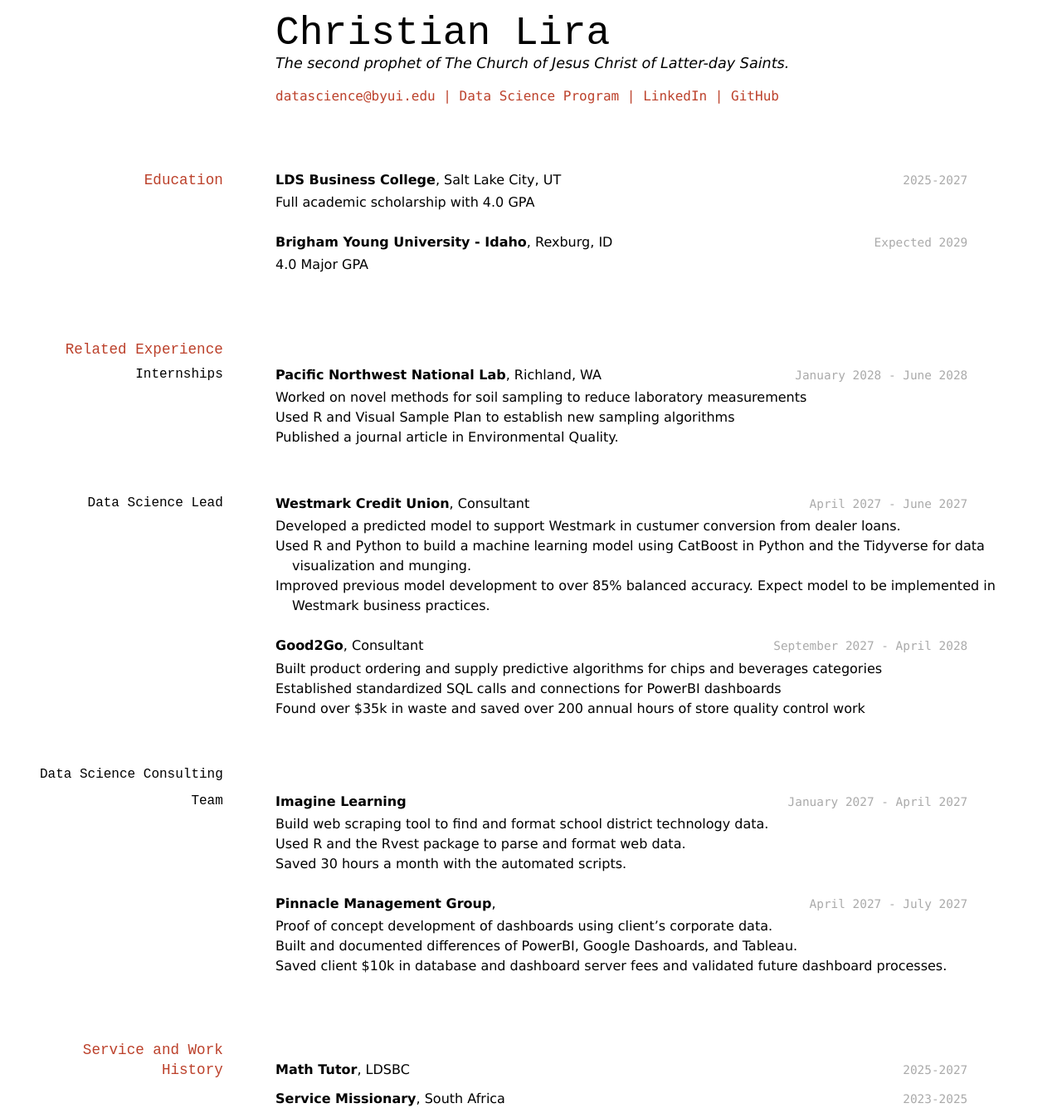
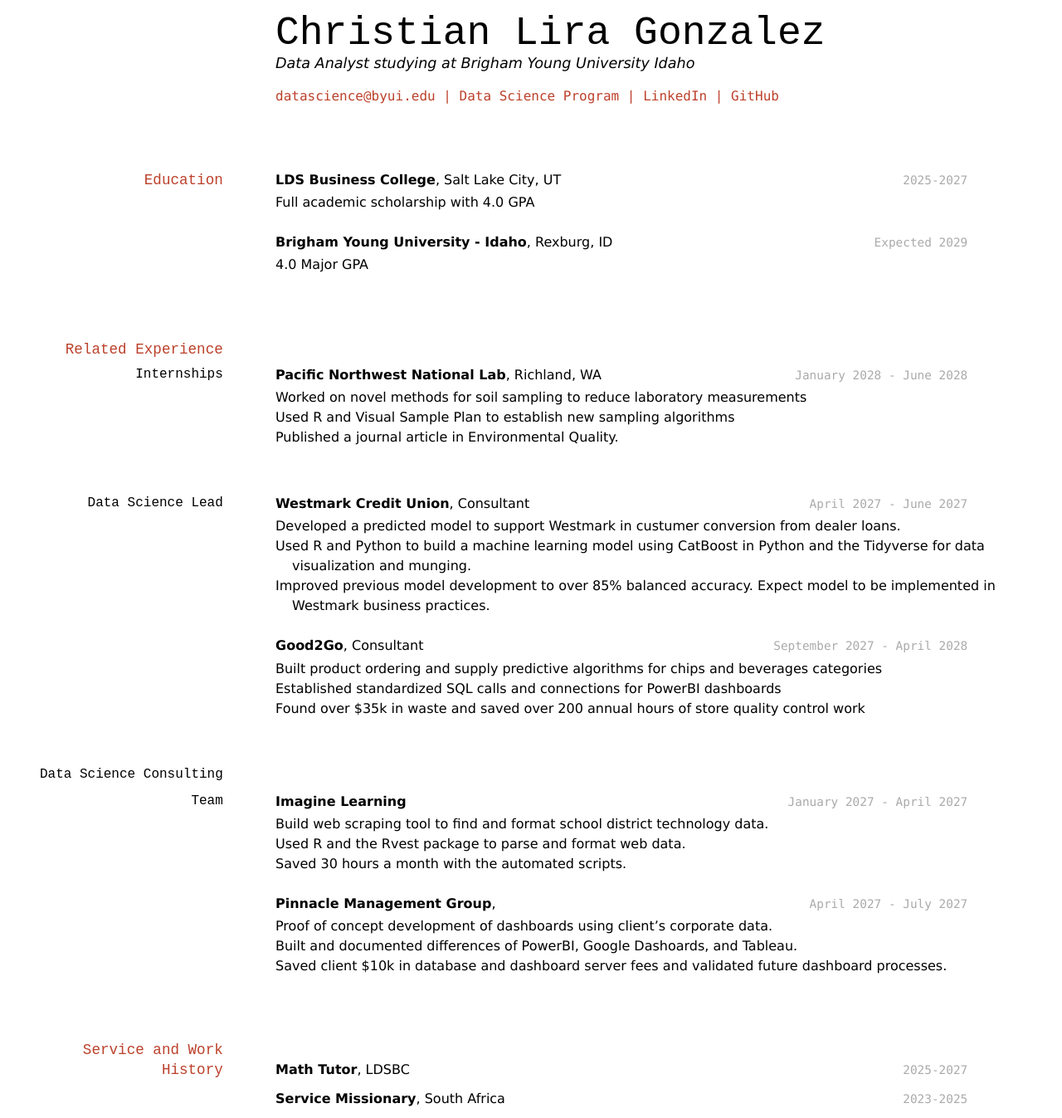
Before and after one commit to ChristianLG2/Christian_Lira_online_resume, a Jekyll site: the page built from docs/index.md, in a window 1280 px wide. Shown: the whole page at 83% size. Built offline with Jekyll 4.4.1, drawn with Linux system fonts in a browser that asks for light colours.

Commit message:
updated description

```diff
--- a/docs/index.md
+++ b/docs/index.md
@@ -2,8 +2,8 @@
 layout: cv
 title: Christian Lira's Resume
 ---
-# Christian Lira
-The second prophet of The Church of Jesus Christ of Latter-day Saints.
+# Christian Lira Gonzalez
+Data Analyst studying at Brigham Young University Idaho
 
 <div id="webaddress">
 <a href="datascience@byui.edu">datascience@byui.edu</a>
```
